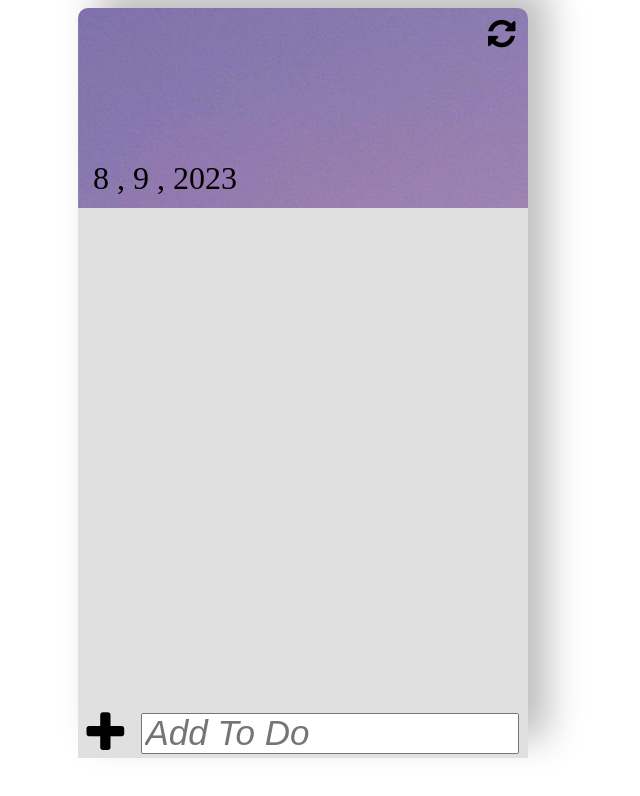
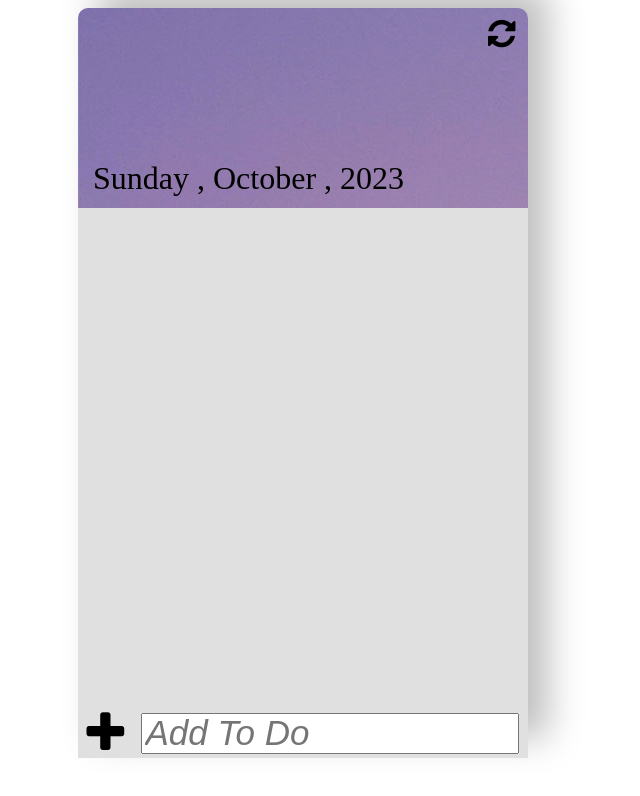
Before and after one commit to Sapawer/ToDoListJS, a plain HTML site: page index.html in a window 1280 px wide. Shown: the whole page, without its empty margins (337-977 px from the left). Drawn offline with Linux system fonts and the light colour scheme.

Commit message:
Update Date

```diff
--- a/JS/index.js
+++ b/JS/index.js
@@ -2,12 +2,13 @@
 var toDo = document.querySelector("input");
 const list = document.getElementById("list");
 const todaysDate = document.getElementById("date");
-
+const dayName =["Sunday","Monday","Tuesday","Wednesday","Thursday","Friday","Saturday"]
+const monthName = ["January","February","March","April","May","June","July","August","September","October","November","December"]
 var currentDate = new Date();
-var dateToday = currentDate.getDate();
+var dateToday = currentDate.getDay();
 var monthToday = currentDate.getMonth();
 var yearToday = currentDate.getFullYear();
-todaysDate.innerHTML = `${dateToday}  , ${monthToday} , ${yearToday}`;
+todaysDate.innerHTML = `${dayName[dateToday]}  , ${monthName[monthToday]} , ${yearToday}`;
 
 function addToDo(toDo){
 const text = `<li class="item">
--- a/styles/style.css
+++ b/styles/style.css
@@ -71,7 +71,7 @@ input{
     display: none;
 }
 #date{
-    width: 200px;
+    width: 350px;
     height: 50px;
     font-size: 2rem;
     margin-top:110px;
```
